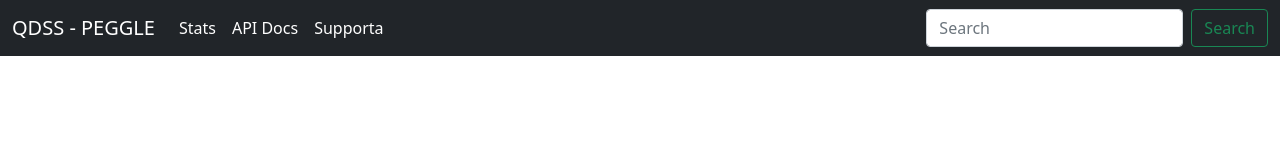
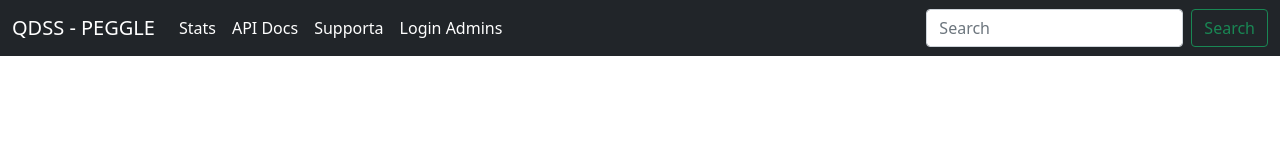
Before and after one commit to Vano2903/peggle-data-collector, a plain HTML site: page pages/home.html in a window 1280 px wide. Drawn offline with nearby package versions, Linux system fonts and the light colour scheme; files that its build step writes are made by us from their sources; no server answers; files whose address does not match are found by name.

Commit message:
link for admins login page

```diff
--- a/pages/home.html
+++ b/pages/home.html
@@ -32,6 +32,9 @@
                     <li class="nav-item">
                         <a class="nav-link active" href="/support">Supporta</a>
                     </li>
+                    <li class="nav-item">
+                        <a class="nav-link active" href="/users/login">Login Admins</a>
+                    </li>
                 </ul>
                 <form class="d-flex">
                     <input class="form-control me-2" type="search" placeholder="Search" aria-label="Search">
```
Also changed, not shown: pages/single-game.html (+3 -0 lines).
